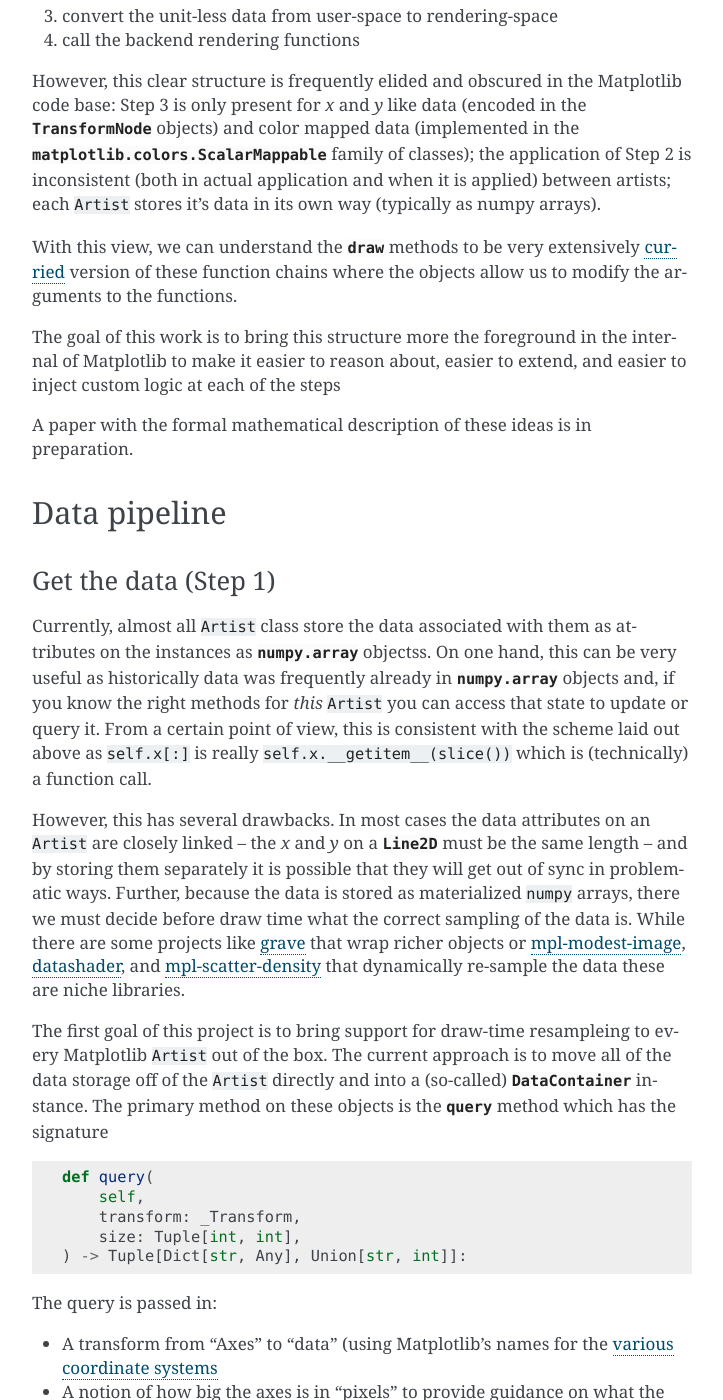
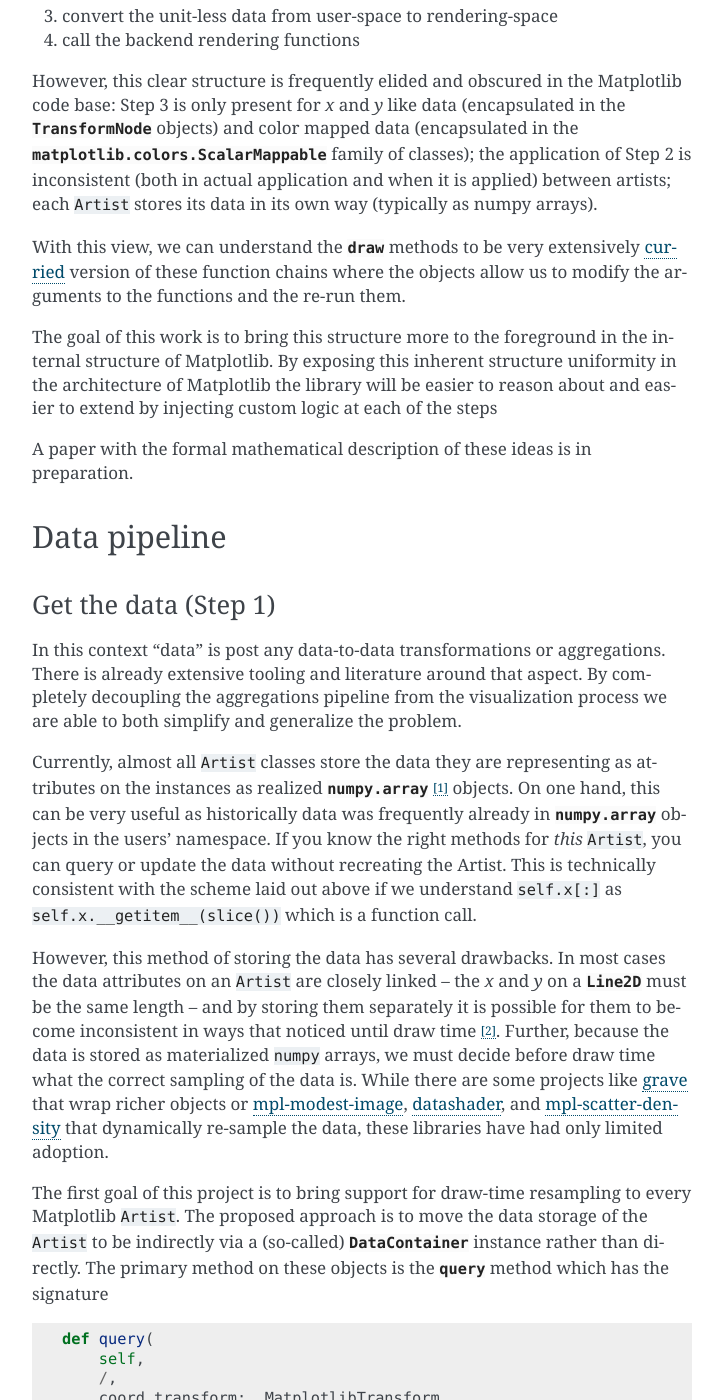
Before and after one commit to matplotlib/data-prototype, a Sphinx documentation site: the page built from docs/source/design.rst, in a window 1280 px wide and 1400 px high, scrolled down 213 px. Shown: the whole window, without its empty margins (388-1111 px from the left). Built offline with Sphinx 7.4.7, drawn with Linux system fonts in a browser that asks for light colours; pages that are not in the unit, such as notebooks, are missing from menus; the version number could not be read and is left out; some of the changed text lies outside the part shown.

Commit message:
DOC: an editing pass at the prose

```diff
--- a/docs/source/design.rst
+++ b/docs/source/design.rst
@@ -2,8 +2,10 @@
  Design
 ========
 
-When a Matplotlib :obj:`~matplotlib.artist.Artist` object in rendered via the `~matplotlib.artist.Artist.draw` method the following
-steps happen (in spirit but maybe not exactly in code):
+
+When a Matplotlib :obj:`~matplotlib.artist.Artist` object in rendered via the
+`~matplotlib.artist.Artist.draw` method the following steps happen (in spirit
+but maybe not exactly in code):
 
 1. get the data
 2. convert from unit-full to unit-less data
@@ -29,22 +31,23 @@ steps happen (in spirit but maybe not exactly in code):
    target.
 
 However, this clear structure is frequently elided and obscured in the
-Matplotlib code base: Step 3 is only present for *x* and *y* like data (encoded
-in the `~matplotlib.transforms.TransformNode` objects) and color mapped data
-(implemented in the `.matplotlib.colors.ScalarMappable` family of classes); the
-application of Step 2 is inconsistent (both in actual application and when it
-is applied) between artists; each ``Artist`` stores it's data in its own way
-(typically as numpy arrays).
+Matplotlib code base: Step 3 is only present for *x* and *y* like data
+(encapsulated in the `~matplotlib.transforms.TransformNode` objects) and color
+mapped data (encapsulated in the `.matplotlib.colors.ScalarMappable` family of
+classes); the application of Step 2 is inconsistent (both in actual application
+and when it is applied) between artists; each ``Artist`` stores its data in
+its own way (typically as numpy arrays).
 
 With this view, we can understand the `~matplotlib.artist.Artist.draw` methods
-to be very extensively `curried
-<https://en.wikipedia.org/wiki/Currying>`__ version of
-these function chains where the objects allow us to modify the arguments to the
-functions.
+to be very extensively `curried <https://en.wikipedia.org/wiki/Currying>`__
+version of these function chains where the objects allow us to modify the
+arguments to the functions and the re-run them.
 
-The goal of this work is to bring this structure more the foreground in the internal of
-Matplotlib to make it easier to reason about, easier to extend, and easier to inject
-custom logic at each of the steps
+The goal of this work is to bring this structure more to the foreground in the
+internal structure of Matplotlib.  By exposing this inherent structure
+uniformity in the architecture of Matplotlib the library will be easier to
+reason about and easier to extend by injecting custom logic at each of
+the steps
 
 A paper with the formal mathematical description of these ideas is in
 preparation.
@@ -55,55 +58,66 @@ Data pipeline
 Get the data (Step 1)
 ---------------------
 
-Currently, almost all ``Artist`` class store the data associated with them as
-attributes on the instances as `numpy.array` objectss.  On one hand, this can
-be very useful as historically data was frequently already in `numpy.array`
-objects and, if you know the right methods for *this* ``Artist`` you can access
-that state to update or query it.  From a certain point of view, this is
-consistent with the scheme laid out above as ``self.x[:]`` is really
-``self.x.__getitem__(slice())`` which is (technically) a function call.
+In this context "data" is post any data-to-data transformations or
+aggregations.  There is already extensive tooling and literature around that
+aspect.  By completely decoupling the aggregations pipeline from the
+visualization process we are able to both simplify and generalize the problem.
 
-However, this has several drawbacks.  In most cases the data attributes on an
-``Artist`` are closely linked -- the *x* and *y* on a
+Currently, almost all ``Artist`` classes store the data they are representing
+as attributes on the instances as realized `numpy.array` [#]_ objects.  On one
+hand, this can be very useful as historically data was frequently already in
+`numpy.array` objects in the users' namespace.  If you know the right methods
+for *this* ``Artist``, you can query or update the data without recreating the
+Artist.  This is technically consistent with the scheme laid out above if we
+understand ``self.x[:]`` as ``self.x.__getitem__(slice())`` which is a function
+call.
+
+However, this method of storing the data has several drawbacks.  In most cases
+the data attributes on an ``Artist`` are closely linked -- the *x* and *y* on a
 `~matplotlib.lines.Line2D` must be the same length -- and by storing them
-separately it is possible that they will get out of sync in problematic ways.
-Further, because the data is stored as materialized ``numpy`` arrays, there we
-must decide before draw time what the correct sampling of the data is.  While
-there are some projects like `grave <https://networkx.org/grave/>`__ that wrap
-richer objects or `mpl-modest-image
+separately it is possible for them to become inconsistent in ways that noticed
+until draw time [#]_.  Further, because the data is stored as materialized
+``numpy`` arrays, we must decide before draw time what the correct sampling of
+the data is.  While there are some projects like `grave <https://networkx.ors
+g/grave/>`__ that wrap richer objects or `mpl-modest-image
 <https://github.com/ChrisBeaumont/mpl-modest-image>`__, `datashader
 <https://datashader.org/getting_started/Interactivity.html#native-support-for-matplotlib>`__,
 and `mpl-scatter-density <https://github.com/astrofrog/mpl-scatter-density>`__
-that dynamically re-sample the data these are niche libraries.
+that dynamically re-sample the data, these libraries have had only limited
+adoption.
 
-The first goal of this project is to bring support for draw-time resampleing to
-every Matplotlib ``Artist`` out of the box.  The current approach is to move
-all of the data storage off of the ``Artist`` directly and into a (so-called)
-`~data_prototype.containers.DataContainer` instance.  The primary method on these objects
-is the `~data_prototype.containers.DataContainer.query` method which has the signature ::
+The first goal of this project is to bring support for draw-time resampling to
+every Matplotlib ``Artist``.  The proposed approach is to move the data storage
+of the ``Artist`` to be indirectly via a (so-called)
+`~data_prototype.containers.DataContainer` instance rather than directly.  The
+primary method on these objects is the
+`~data_prototype.containers.DataContainer.query` method which has the signature
+::
 
     def query(
         self,
-        transform: _Transform,
+        /,
+        coord_transform: _MatplotlibTransform,
         size: Tuple[int, int],
     ) -> Tuple[Dict[str, Any], Union[str, int]]:
 
 The query is passed in:
 
-- A transform from "Axes" to "data" (using Matplotlib's names for the `various
-  coordinate systems
-  <https://matplotlib.org/stable/tutorials/advanced/transforms_tutorial.html>`__
-- A notion of how big the axes is in "pixels" to provide guidance on what the correct number
-  of samples to return is.
+- A *coord_transform* from "Axes fraction" to "data" (using Matplotlib's names
+  for the `coordinate systems
+  <https://matplotlib.org/stable/tutorials/advanced/transforms_tutorial.html>`__)
+- A notion of how big the axes is in "pixels" to provide guidance on what the
+  correct number of samples to return is.  For raster outputs this is literal
+  pixels but for vector backends it will have to be an effective resolution.
 
 It will return:
 
-- A mapping of strings to things that is coercible (with the help of the
+- A mapping of strings to things that are coercible (with the help of the
   functions is steps 2 and 3) to a numpy array or types understandable by the
   backends.
 - A key that can be used for caching
 
-This function will be called at draw time by the ``Aritist`` to get the data to
+This function will be called at draw time by the ``Artist`` to get the data to
 be drawn.  In the simplest cases
 (e.g. `~data_prototype.containers.ArrayContainer` and
 `~data_prototype.containers.DataFrameContainer`) the ``query`` method ignores
@@ -132,7 +146,7 @@ return aligned data to the ``Artist``.
 
 There is still some ambiguity as to what should be put in the data.  For
 example with `~matplotlib.lines.Line2D` it is clear that the *x* and *y* data
-should be pulled from the ``DataConatiner``, but things like *color* and
+should be pulled from the ``DataContiner``, but things like *color* and
 *linewidth* are ambiguous.  A later section will make the case that it should be
 possible, but maybe not required, that these values be accessible in the data
 context.
@@ -224,7 +238,7 @@ returns a cache key that it generates to the caller.  The exact details of how
 to generate that key are left to the ``DataContainer`` implementation, but if
 the returned data changed, then the cache key must change.  The cache key
 should be computed from a combination of the ``DataContainers`` internal state,
-the transform and size passed in.
+the coordinate transformation and size passed in.
 
 The choice to return the data and cache key in one step, rather than be a two
 step process is drive by simplicity and because the cache key is computed
@@ -239,3 +253,9 @@ management at the ``Artist`` layer.  We also need to determine how many cache
 layers to keep. Currently only the results of Step 3 are cached, but we may
 want to additionally cache intermediate results after Step 2.  The caching from
 Step 1 is likely best left to the ``DataContainer`` instances.
+
+.. [#] Not strictly true, in some cases we also store the values in the data in
+       the container it came in with which may not be a `numpy.array`.
+.. [#] For example `matplotlib.lines.Line2D.set_xdata` and
+       `matplotlib.lines.Line2D.set_ydata` do not check the lengths of the
+       input at call time.
```
Also changed, not shown: other parts of docs/source/design.rst (+1 -1 lines).
